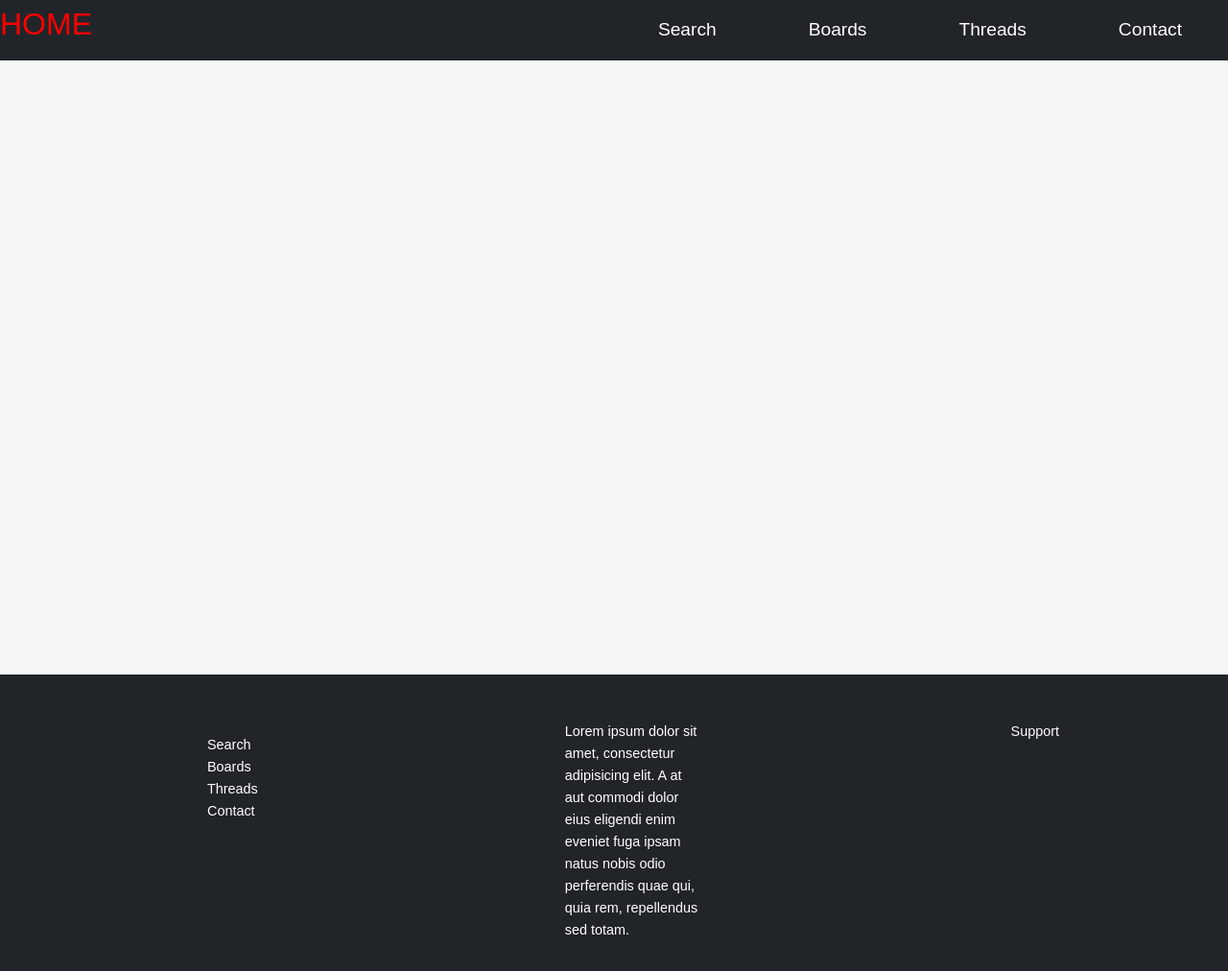
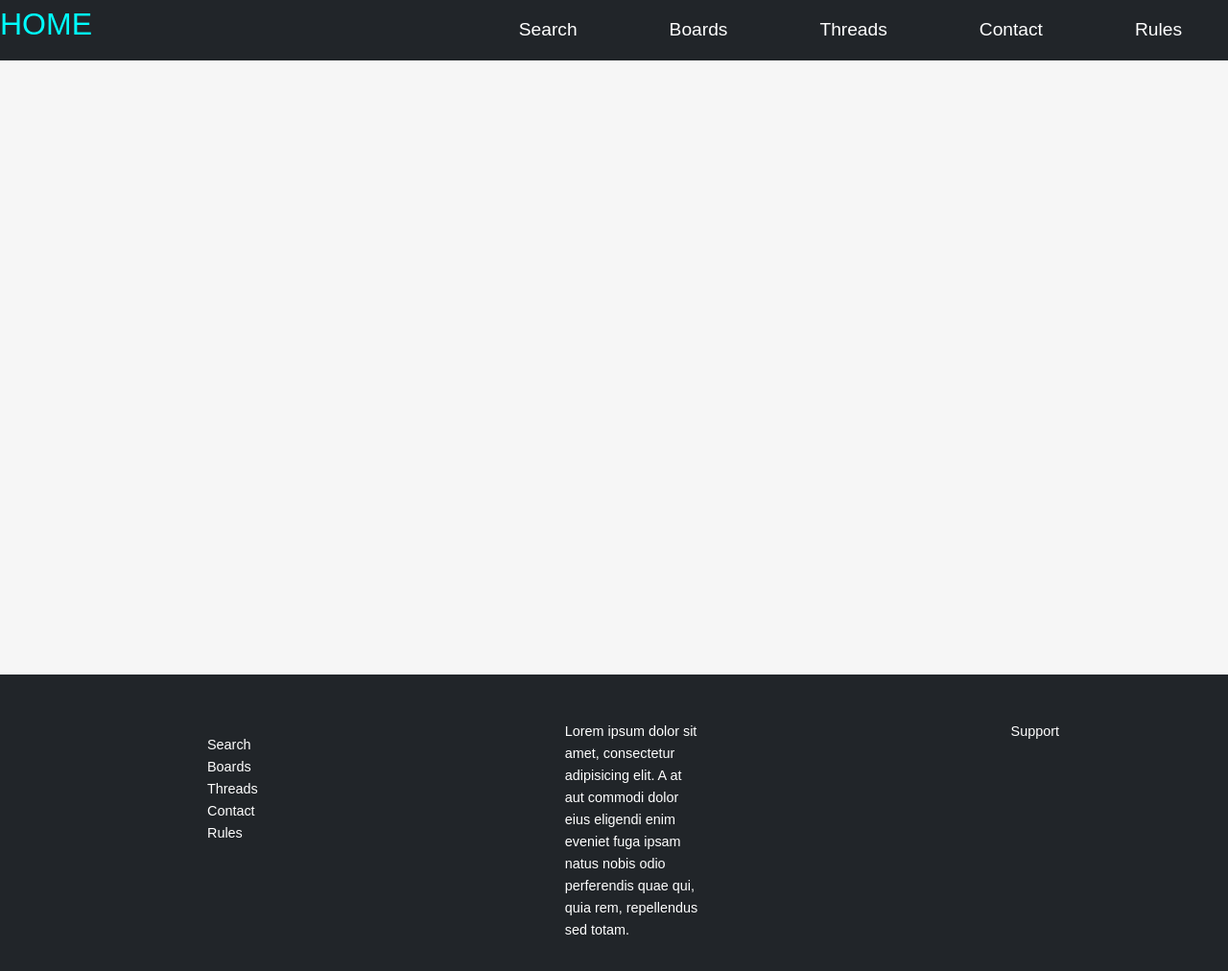
Before and after one commit to Board-Engine/board_engine, a website: page views/front/_layout.html in a window 1280 px wide. Shown: the whole page at 96% size. Drawn offline with nearby package versions, Linux system fonts and the light colour scheme; files that its build step writes are made by us from their sources.

Commit message:
Update _layout.html

```diff
--- a/views/front/_layout.html
+++ b/views/front/_layout.html
@@ -19,6 +19,7 @@
 					<li><a href="/boards">Boards</a></li>
 					<li><a href="/threads">Threads</a></li>
 					<li><a href="/contact">Contact</a></li>
+					<li><a href="/rules">Rules</a></li>
 				</ul>
 			</nav>
 		</header>
@@ -33,6 +34,7 @@
 					<li><a href="/boards">Boards</a></li>
 					<li><a href="/threads">Threads</a></li>
 					<li><a href="/contact">Contact</a></li>
+					<li><a href="/rules">Rules</a></li>
 				</ul>
 			</div>
 			<div class="col">
```
